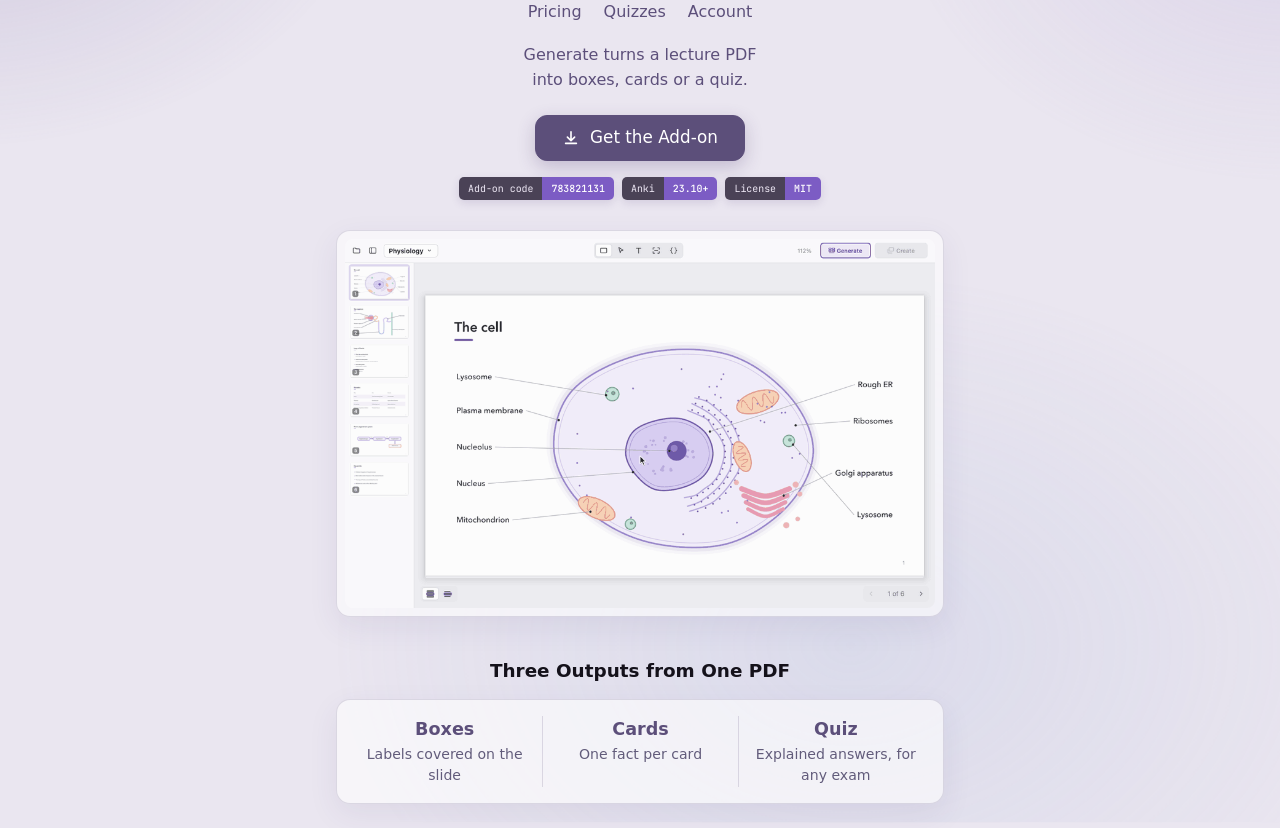
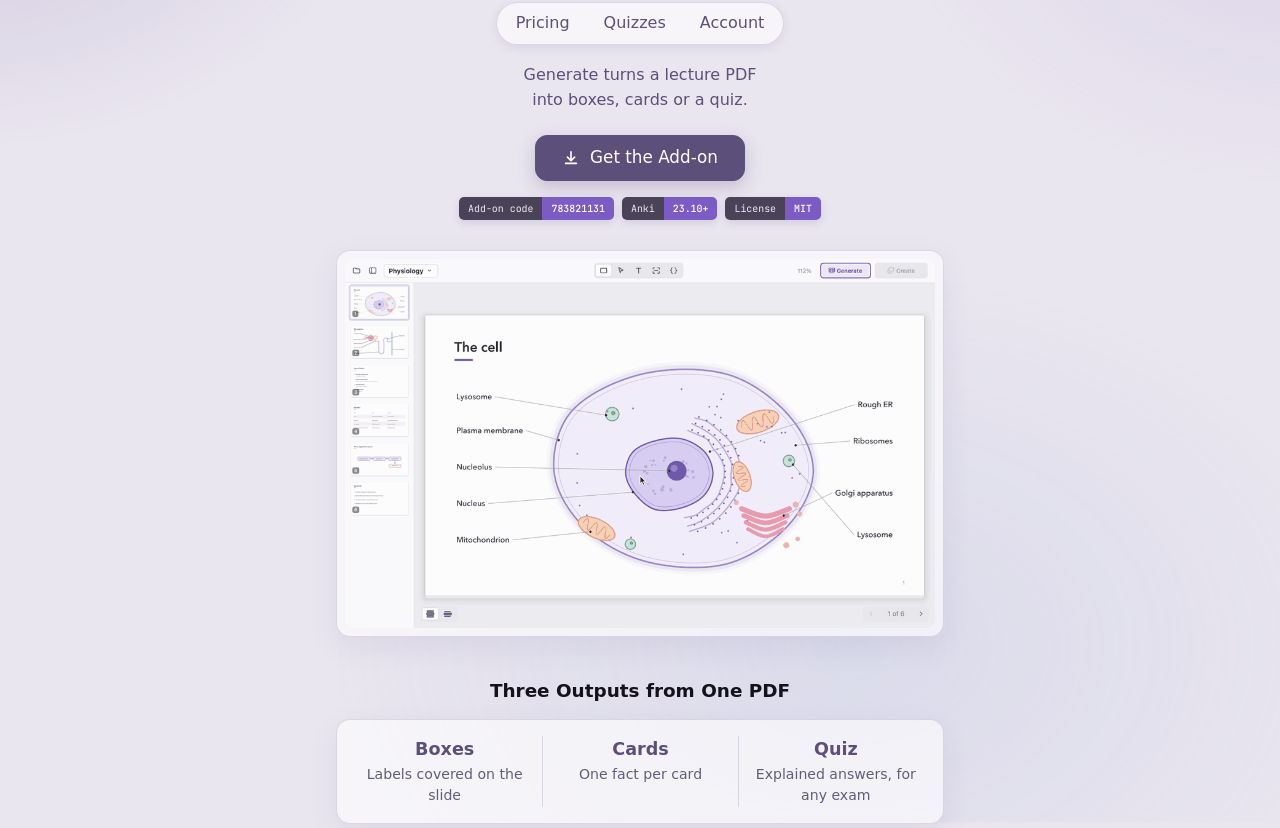
Before and after one commit to pdf-occlusion/pdf-occlusion.github.io, a plain HTML site: page index.html in a window 1280 px wide. Shown: the part 203-1031 px from the top of the page. Drawn offline with Linux system fonts and the light colour scheme; a web font is replaced by a local one.

Commit message:
Top links as a rounded bar with hover and the current page filled, so they read as navigation

```diff
--- a/assets/site.css
+++ b/assets/site.css
@@ -57,8 +57,14 @@ a:hover { text-decoration: underline; }
 .top.small .mark { width: 44px; height: 44px; }
 h1 { font-weight: 600; font-size: 2rem; letter-spacing: -0.01em; margin-top: 8px; }
 .top.small h1 { font-size: 1.5rem; margin-top: 4px; }
-nav.links { display: flex; justify-content: center; flex-wrap: wrap; gap: 6px 22px; margin-top: 10px; }
-nav.links a[aria-current] { color: var(--ink); }
+nav.links {
+  display: inline-flex; justify-content: center; gap: 2px; margin-top: 12px; padding: 3px;
+  background: var(--card); border: 1px solid var(--line); border-radius: 999px;
+  box-shadow: 0 3px 10px rgba(70, 50, 110, 0.1);
+}
+nav.links a { padding: 5px 16px; border-radius: 999px; color: var(--accent); transition: background 0.15s, color 0.15s; }
+nav.links a:hover { background: rgba(92, 79, 122, 0.1); text-decoration: none; }
+nav.links a[aria-current] { background: var(--accent); color: #fff; }
 
 .badges { display: flex; justify-content: center; flex-wrap: wrap; gap: 8px; margin: 14px 0 0; }
 .badge {
--- a/index.html
+++ b/index.html
@@ -15,7 +15,7 @@
 <link rel="preconnect" href="https://fonts.googleapis.com">
 <link rel="preconnect" href="https://fonts.gstatic.com" crossorigin>
 <link href="https://fonts.googleapis.com/css2?family=Klee+One:wght@400;600&family=JetBrains+Mono:wght@400;500&display=swap" rel="stylesheet">
-<link rel="stylesheet" href="/assets/site.css?v=d00cf090">
+<link rel="stylesheet" href="/assets/site.css?v=7ca5d52f">
 </head>
 <body>
 <main>
```
Also changed, not shown: account/index.html (+1 -1 lines), link/index.html (+1 -1 lines), pricing/index.html (+1 -1 lines), privacy/index.html (+1 -1 lines), quiz/index.html (+1 -1 lines), terms/index.html (+1 -1 lines).
